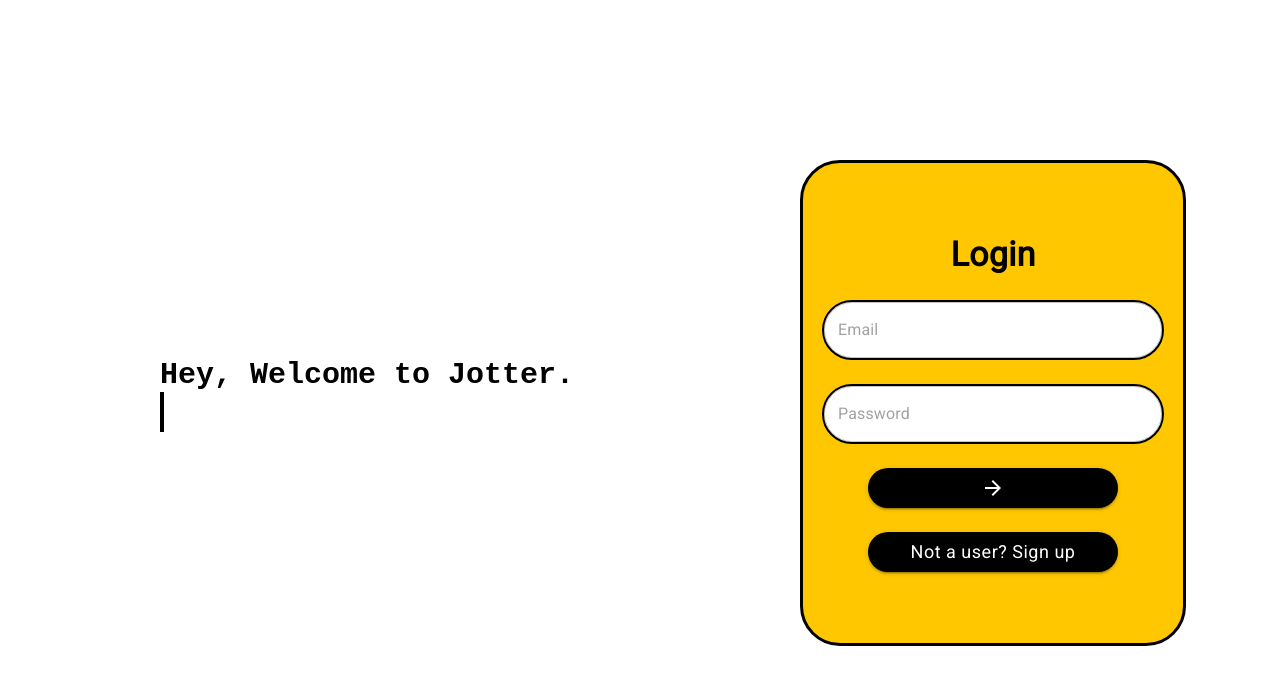
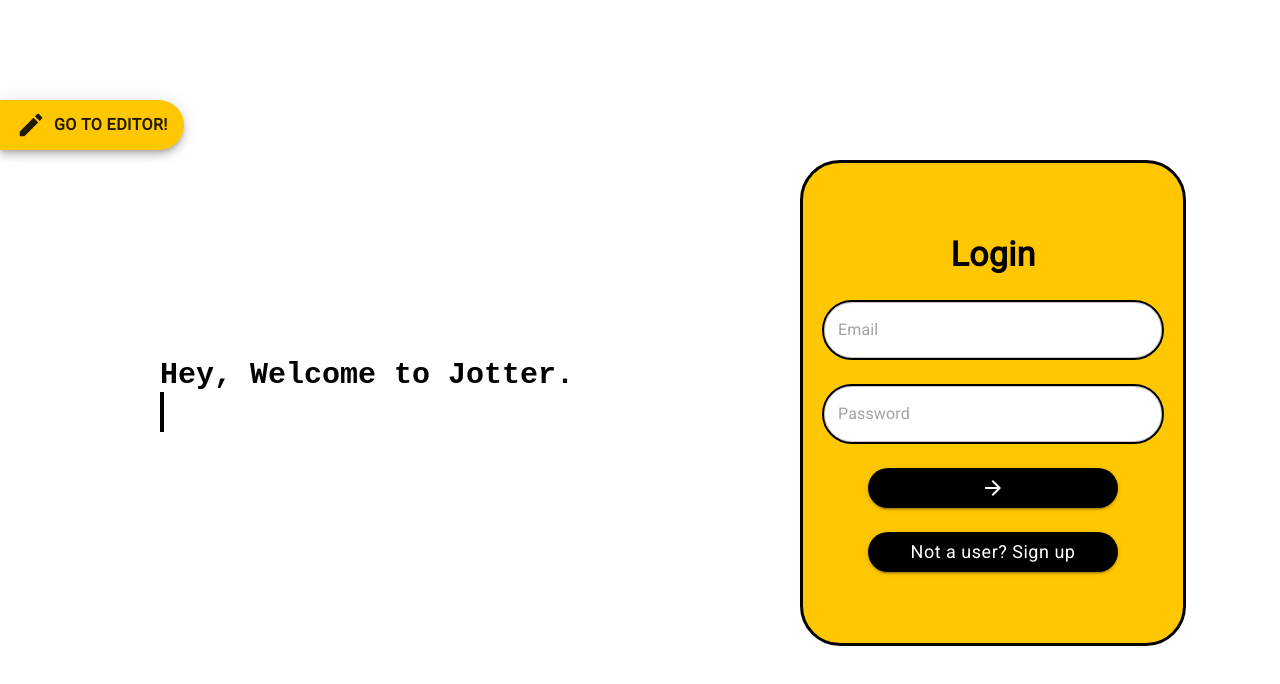
Before and after one commit to CS455-Jotter/Jotter, a Next.js app in the folder jotter-frontend/: page /login in a window 1280 px wide. Shown: the top 684 px of the page. Built offline with nearby package versions, Linux system fonts and the light colour scheme; a web font is replaced by a local one.

Commit message:
Add home button in login and signup pages

```diff
--- a/jotter-frontend/src/components/Auth/LoginBox.tsx
+++ b/jotter-frontend/src/components/Auth/LoginBox.tsx
@@ -1,7 +1,7 @@
 import ArrowForwardIcon from '@mui/icons-material/ArrowForward';
 import {
   Alert,
-  Button, CircularProgress, Grid, Snackbar, Typography,
+  Button, CircularProgress, Fab, Grid, Slide, Snackbar, Typography,
 } from '@mui/material';
 import Box from '@mui/material/Box';
 import { Stack } from '@mui/system';
@@ -10,6 +10,7 @@ import { FormProvider, useForm } from 'react-hook-form';
 import axios from 'axios';
 import { useRouter } from 'next/router';
 import { useEffect, useState } from 'react';
+import EditIcon from '@mui/icons-material/Edit';
 import Input from '../Input/Input';
 import colorPalette, { baseURL } from '../config/config';
 
@@ -18,6 +19,7 @@ function LoginBox() {
   const router = useRouter();
   const [open, setOpen] = useState(false);
   const [isLoading, setIsLoading] = useState(false);
+  const [checked, setChecked] = useState(false);
 
   // eslint-disable-next-line @typescript-eslint/no-explicit-any
   const onSubmit = (data: any) => {
@@ -52,11 +54,43 @@ function LoginBox() {
 
     setOpen(false);
   };
+
+  useEffect(() => {
+    setChecked(true);
+  }, []);
+
   return (
     <div style={{
       width: '380px', height: '480px',
     }}
     >
+      <Slide direction="right" in={checked} mountOnEnter unmountOnExit>
+        <Fab
+          variant="extended"
+          style={{
+            backgroundColor: colorPalette.primary,
+            height: '50px',
+            fontWeight: '800',
+            fontSize: '16px',
+            borderRadius: '0px 50px 50px 0px',
+            position: 'fixed',
+            left: 0,
+            top: 100,
+          }}
+          onClick={() => {
+            router.push('/');
+          }}
+        >
+          <EditIcon
+            sx={{ mr: 1 }}
+            style={{
+              height: '30px',
+              width: '30px',
+            }}
+          />
+          Go to Editor!
+        </Fab>
+      </Slide>
       <Snackbar
         open={open}
         autoHideDuration={6000}
--- a/jotter-frontend/src/components/TextEditor/TextEditor.tsx
+++ b/jotter-frontend/src/components/TextEditor/TextEditor.tsx
@@ -163,6 +163,11 @@ function TextEditor({ savedState, setSavedState }) {
                   width: '290px',
                   height: '50px',
                   border: '1px solid black',
+                }}
+                MenuProps={{
+                  style: {
+                    maxHeight: 400,
+                  },
                 }}
               >
                 {' '}
```
Also changed, not shown: jotter-frontend/src/components/Auth/SignUpBox.tsx (+35 -2 lines).
